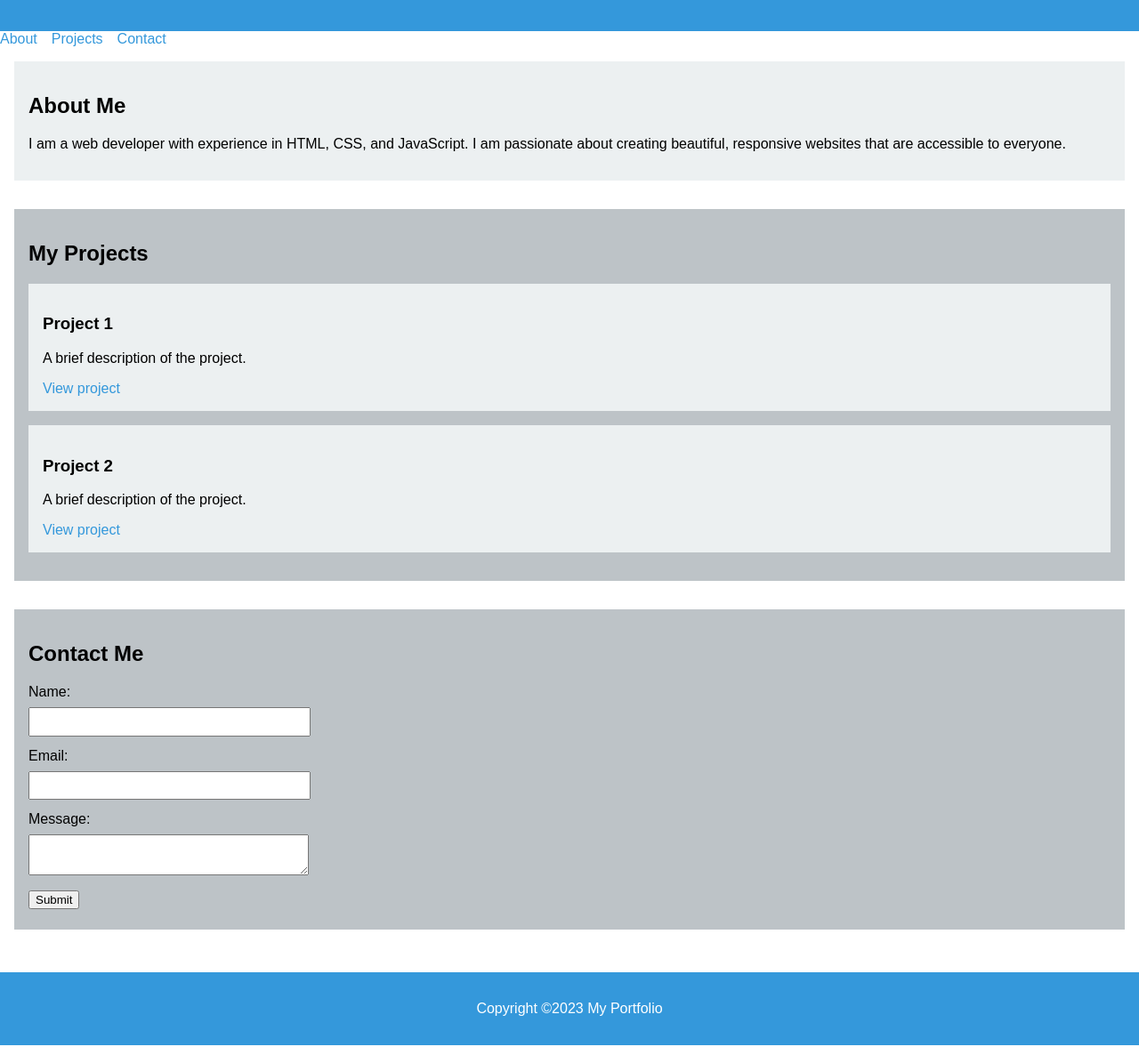
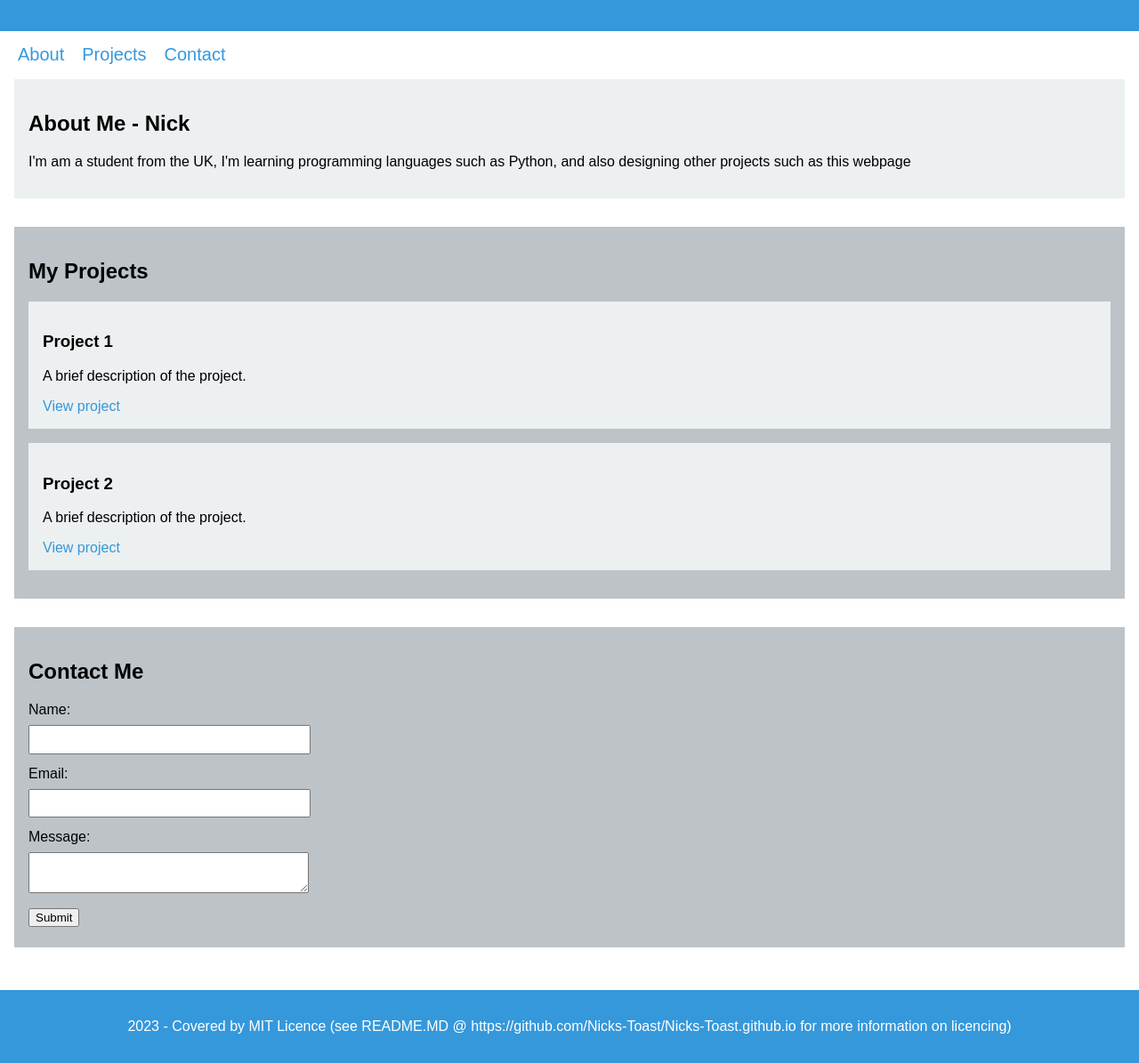
Before and after one commit to Nicks-Toast/Nicks-Toast.github.io, a plain HTML site: page index.html in a window 1280 px wide. Shown: the part 77-1272 px from the top of the page at 89% size. Drawn offline with Linux system fonts and the light colour scheme.

Commit message:
web update 21.01.23--1

```diff
--- a/index.html
+++ b/index.html
@@ -17,8 +17,8 @@
     </nav>
     <main>
       <section id="about">
-        <h2>About Me</h2>
-        <p>I am a web developer with experience in HTML, CSS, and JavaScript. I am passionate about creating beautiful, responsive websites that are accessible to everyone.</p>
+        <h2>About Me - Nick</h2>
+        <p>I'm am a student from the UK, I'm learning programming languages such as Python, and also designing other projects such as this webpage</p>
       </section>
       <section id="projects">
         <h2>My Projects</h2>
@@ -49,7 +49,7 @@
       </section>
     </main>
     <footer>
-      <p>Copyright ©2023 My Portfolio</p>
+      <p>2023 - Covered by MIT Licence (see README.MD @ https://github.com/Nicks-Toast/Nicks-Toast.github.io for more information on licencing)</p>
     </footer>
   </body>
 </html>
--- a/style.css
+++ b/style.css
@@ -11,10 +11,17 @@ header, footer {
   text-align: center;
 }
 
+.content {
+  max-width: 1000px;
+  margin: auto;
+}
+
 nav ul {
+    font-size: 15pt;
   list-style: none;
   margin: 0;
-  padding: 0;
+  padding-top: 15px;
+  padding-left: 20px;
   display: flex;
 }
 
@@ -28,7 +35,8 @@ a {
 }
 
 a:hover {
-  text-decoration: underline;
+  color: #9ad0ff;
+
 }
 
 main {
```
